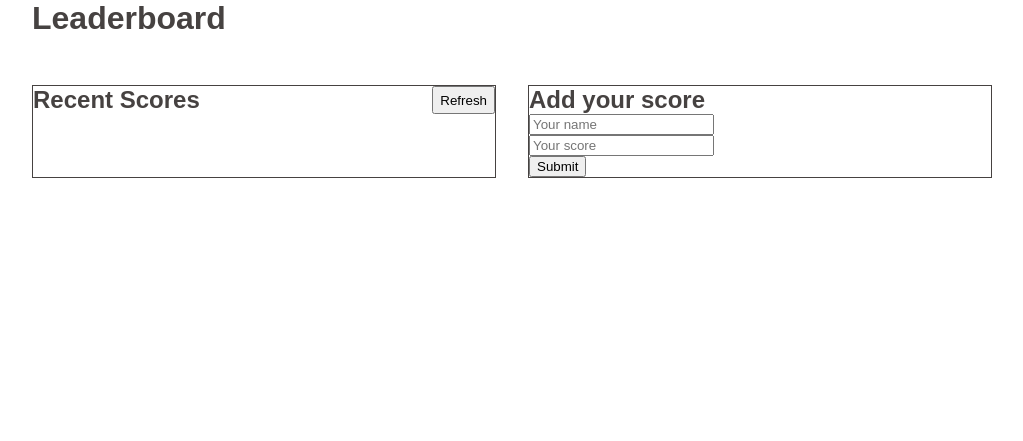
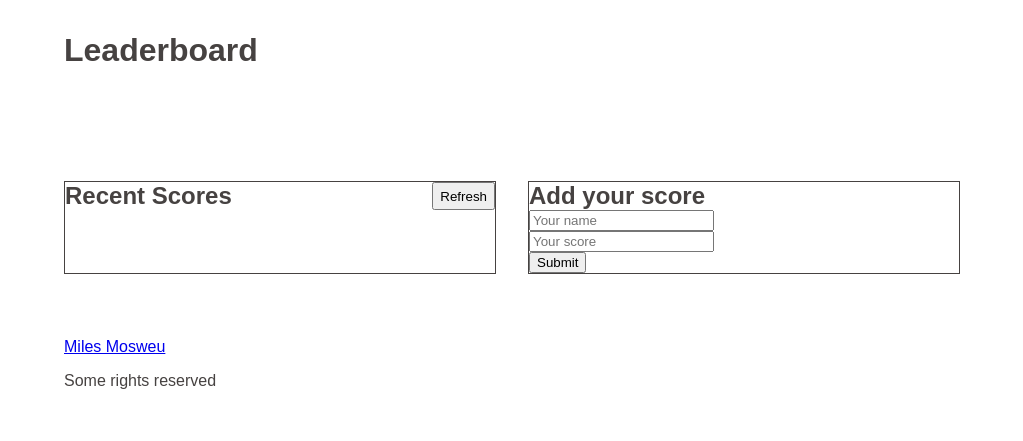
Before and after one commit to Timbar09/Leaderboard, a website built with webpack: page src/index.html in a window 1280 px wide. Shown: the whole page, without its empty margins (128-1151 px from the left). Built offline with nearby package versions, Linux system fonts and the light colour scheme; no server answers.

Commit message:
Add padding

```diff
--- a/src/index.html
+++ b/src/index.html
@@ -8,13 +8,13 @@
   </head>
   <body>
     <header class="header">
-      <div class="container">
+      <div class="container padding">
         <h1 class="title">Leaderboard</h1>
       </div>
     </header>
 
     <main class="main">
-      <div class="container flex">
+      <div class="container flex padding">
         <section class="recent">
           <div class="recent__title-wrap flex flex-jc-sb">
             <h2 class="recent__title section__title">Recent Scores</h2>
@@ -44,6 +44,11 @@
       </div>
     </main>
 
-    <footer class="footer"></footer>
+    <footer class="footer">
+      <div class="container padding">
+        <a href="#" class="artist">Miles Mosweu</a>
+        <p class="copyright">Some rights reserved</p>
+      </div>
+    </footer>
   </body>
 </html>
--- a/src/style.css
+++ b/src/style.css
@@ -42,6 +42,30 @@ section {
   border: solid 1px;
 }
 
+.padding {
+  padding: 1rem;
+}
+
+.padding-x {
+  padding-left: 1rem;
+  padding-right: 1rem;
+}
+
+.padding-l {
+  padding-left: 1rem;
+}
+
+.padding-y {
+  padding-top: 1rem;
+  padding-bottom: 1rem;
+}
+
+@media (min-width: 40em) {
+  .padding {
+    padding: 2rem;
+  }
+}
+
 .flex {
   display: flex;
 }
@@ -55,7 +79,14 @@ section {
 }
 
 .main .container {
+  flex-direction: column;
   gap: 2rem;
+}
+
+@media (min-width: 40em) {
+  .main .container {
+    flex-direction: row;
+  }
 }
 
 .recent,
```
Also changed, not shown: dist/index.html, dist/main.js.
